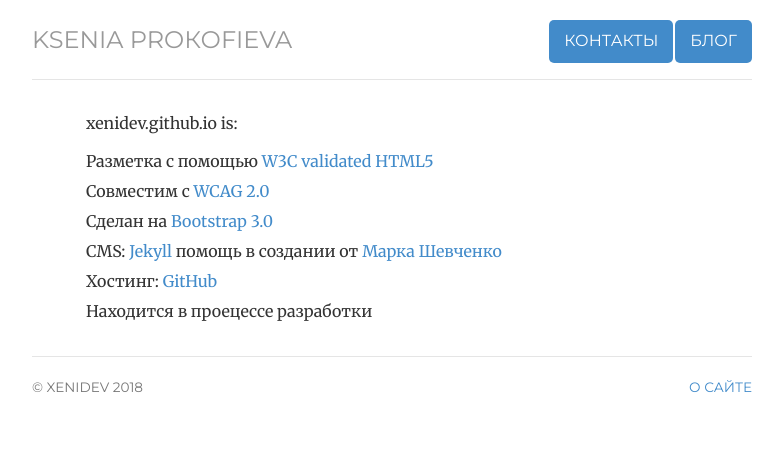
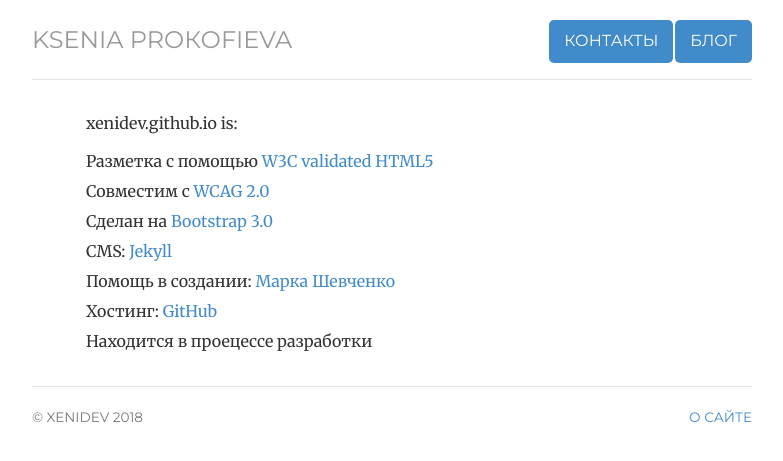
Before and after one commit to ValeraS/xenidev.github.io, a Jekyll site: the page built from about/index.html, in a window 1280 px wide. Shown: the top 461 px of the page, without its empty margins (248-1031 px from the left). Built offline with Jekyll 4.4.1, drawn with Linux system fonts in a browser that asks for light colours.

Commit message:
Update index.html

```diff
--- a/about/index.html
+++ b/about/index.html
@@ -22,9 +22,12 @@ contact: active
       <a href="http://getbootstrap.com/" title="Bootstrap 3.0">Bootstrap 3.0</a>
     </li>
     <li>CMS:
-      <a href="http://jekyllrb.com/" title="Jekyll">Jekyll</a> помощь в создании от
+      <a href="http://jekyllrb.com/" title="Jekyll">Jekyll</a>
+    </li>
+
+     <li>Помощь в создании:
       <a href="http://markshevchenko.pro/" title="markshevchenko">Марка Шевченко</a>
-    </li>
+</li>
 
     <li>Хостинг:
       <a href="https://github.com/xenidev" title="This site hosted on GitHub">GitHub</a>
```
